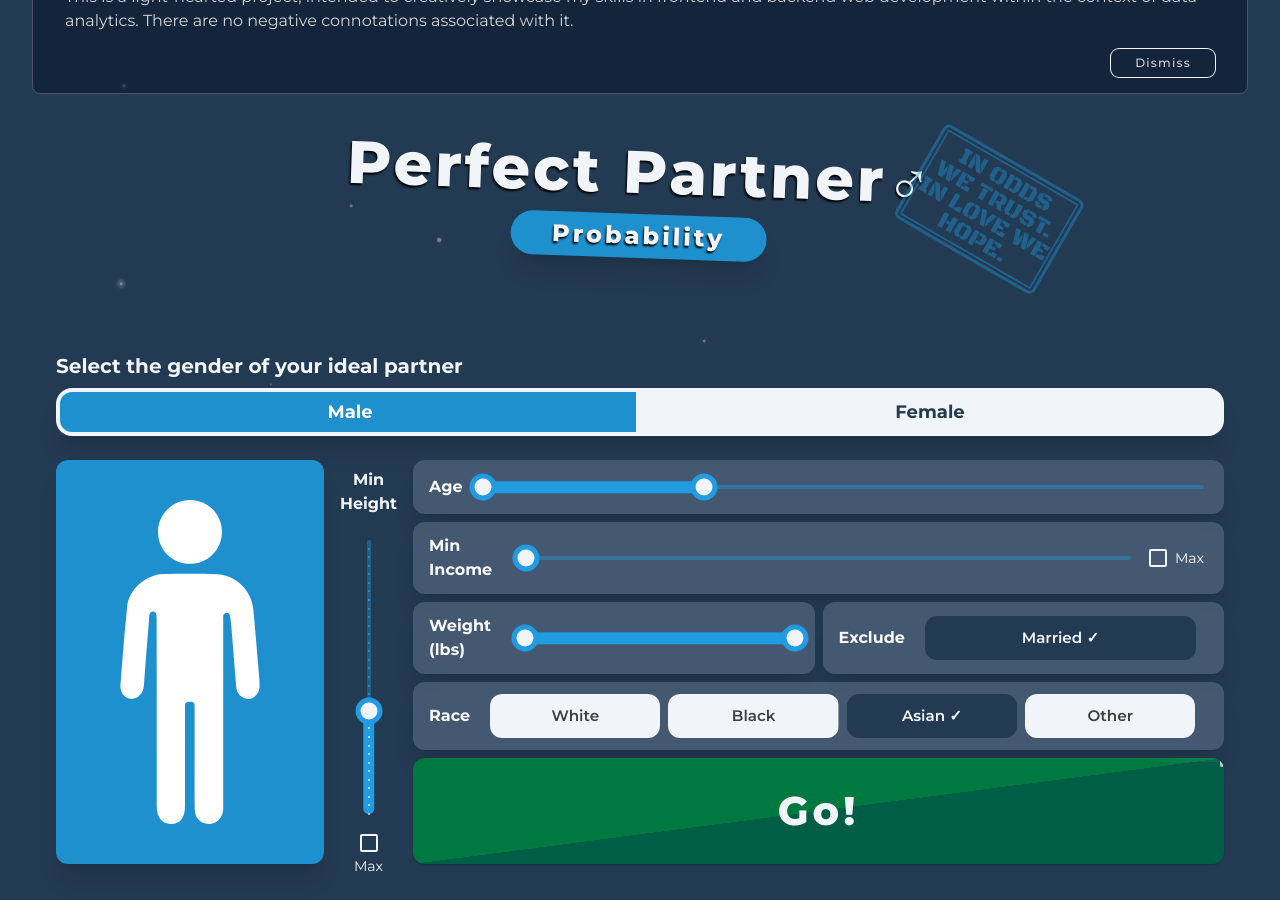
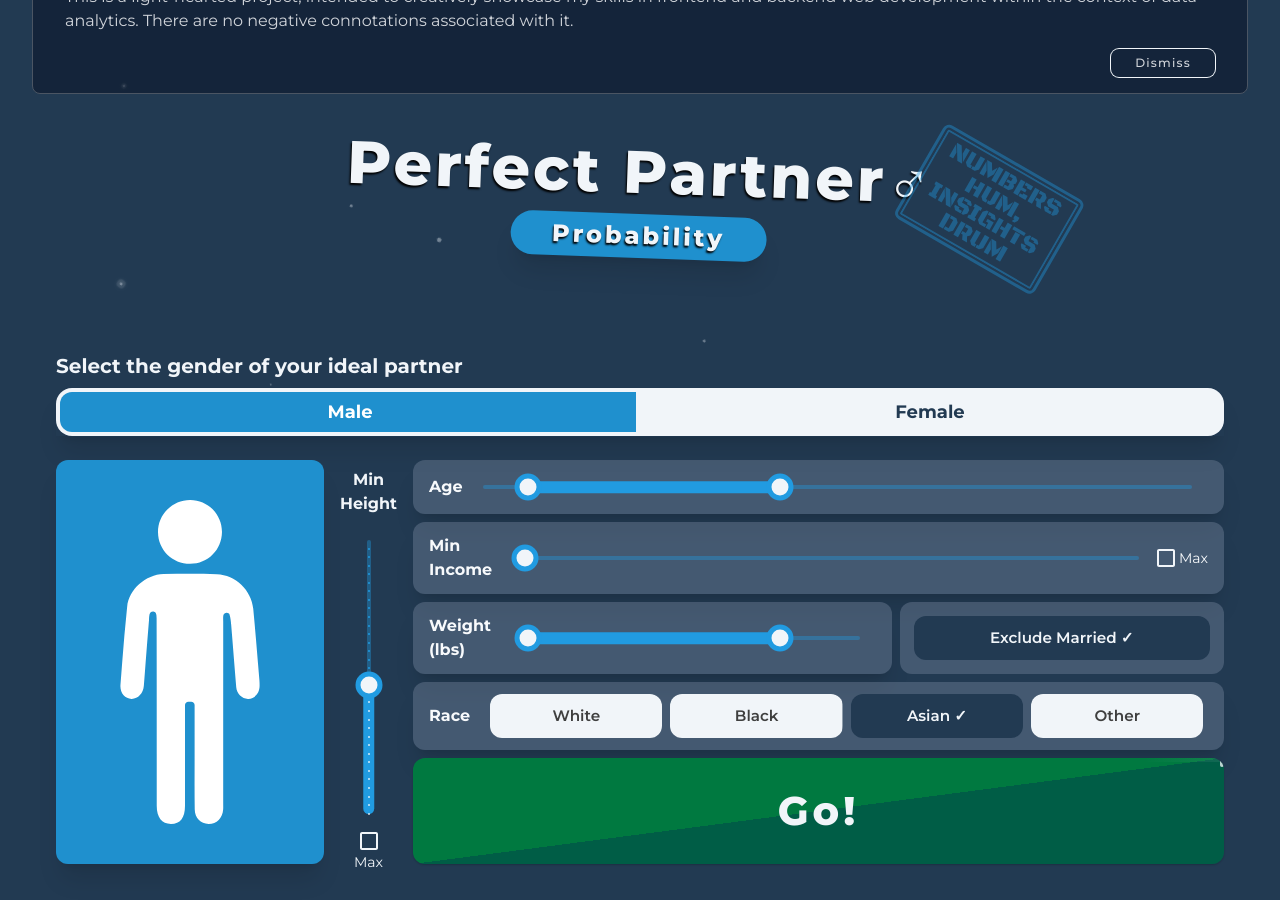
Before and after one commit to numanwaziri/how-rare-am-i, a React (Vite) app in the folder Frontend_React/: page / in a window 1280 px wide. Shown: the part 100-1000 px from the top of the page. Built offline with nearby package versions, Linux system fonts and the light colour scheme.

Commit message:
add animation to min/max flip and some other small changes

```diff
--- a/Frontend_React/src/App.jsx
+++ b/Frontend_React/src/App.jsx
@@ -11,18 +11,18 @@ function App({ sex, setSex, sexColors }) {
   const resultSection = useRef(null);
 
   const [height, setHeight] = useSessionStorageState("height", {
-    val: 152.4,
+    val: 160.02,
     isMax: false,
   });
   const [weight, setWeight] = useSessionStorageState(
     "weight",
-    [29.4835, 256.27968905],
+    [29.4835, 201.849],
   );
   const [income, setIncome] = useSessionStorageState("income", {
     val: 0,
     isMax: false,
   });
-  const [age, setAge] = useSessionStorageState("age", [18, 37]);
+  const [age, setAge] = useSessionStorageState("age", [22, 44]);
   const [race, setRace] = useSessionStorageState("race", {
     White: false,
     Black: false,
--- a/Frontend_React/src/components/CheckBoxGrid/CheckboxGrid.jsx
+++ b/Frontend_React/src/components/CheckBoxGrid/CheckboxGrid.jsx
@@ -34,10 +34,10 @@ const CheckboxGrid = memo(({ items, sex, value, setValue }) => {
       </div>
 
       <span
-        className={`texte -ml-1 rounded text-left text-xs font-bold text-slate-100 transition-all  ${
-          areAllChecked || (areNoneChecked && items.length !== 2)
-            ? "scale-100 max-sm:-ml-1"
-            : "-ml-7 scale-0 max-sm:-ml-10"
+        className={`texte -ml-1 rounded text-left text-xs font-bold text-slate-100 transition-all duration-100  ${
+          areAllChecked || areNoneChecked
+            ? "-mr-5 scale-100 opacity-100 max-sm:-ml-2"
+            : "-ml-12 scale-0 opacity-0 max-sm:-ml-14"
         }`}
       >
         {items.length === 4 ? "Any" : ""}
--- a/Frontend_React/src/components/CompositeComponents/Controls.jsx
+++ b/Frontend_React/src/components/CompositeComponents/Controls.jsx
@@ -5,6 +5,7 @@ import { CustomSlider } from "../CustomSlider.jsx";
 import { HorizontalStack } from "./HorizontalStack.jsx";
 import CheckboxGrid from "../CheckBoxGrid/CheckboxGrid.jsx";
 import { FancyButton } from "../FancyButton.jsx";
+import CustomCheckbox from "../CheckBoxGrid/CustomCheckbox.jsx";
 export const Controls = memo(
   ({
     sex,
@@ -136,7 +137,30 @@ export const Controls = memo(
         />
 
         <HorizontalStack
-          text={income.isMax ? "Max Income" : "Min Income"}
+          text={
+            <>
+              {" "}
+              <span
+                className={`absolute inline-block transition-all ${
+                  income.isMax
+                    ? "rotate-0 opacity-100"
+                    : "-rotate-180 opacity-0"
+                }`}
+              >
+                Max
+              </span>
+              <span
+                className={`  inline-block transition-all ${
+                  !income.isMax
+                    ? "rotate-0 opacity-100"
+                    : "rotate-180 opacity-0"
+                }`}
+              >
+                Min
+              </span>
+              Income
+            </>
+          }
           component={memoizedIncomeSlider}
           checkbox={true}
           setCheckboxValue={setIncome}
@@ -144,8 +168,23 @@ export const Controls = memo(
         />
 
         <div className="flex gap-2 max-lg:flex-col">
-          <HorizontalStack text="Weight (lbs)" component={WeightSlider} />
-          <HorizontalStack text="Exclude" component={excludeCheckboxGrid} />
+          <div className="flex-1 lg:w-3/5">
+            <HorizontalStack text="Weight (lbs)" component={WeightSlider} />
+          </div>
+          <div className="rounded-xl bg-slate-400 bg-opacity-30 px-3 py-2 max-sm:h-14  lg:w-2/5 lg:px-3.5">
+            <CustomCheckbox
+              sex={sex}
+              dataName="Exclude Married"
+              checked={exclude["Married"]}
+              onChange={(isChecked) =>
+                setExclude({
+                  ...exclude,
+                  Married: isChecked,
+                })
+              }
+            />
+            {/*<HorizontalStack component={excludeCheckboxGrid} />*/}
+          </div>
         </div>
         <HorizontalStack text="Race" component={raceCheckboxGrid} />
         <div className="sm:h-[6.63rem]">
--- a/Frontend_React/src/components/CompositeComponents/HorizontalStack.jsx
+++ b/Frontend_React/src/components/CompositeComponents/HorizontalStack.jsx
@@ -55,7 +55,7 @@ export const HorizontalStack = ({
   }, [isSmallScreen, value]);
 
   return (
-    <div className="flex flex-1 items-center justify-center gap-5 rounded-xl bg-slate-400 bg-opacity-30 py-3 pl-4 pr-5 shadow-xl max-sm:gap-4 max-sm:py-1 max-sm:pl-3 ">
+    <div className="flex flex-1 items-center justify-center gap-5 rounded-xl bg-slate-400 bg-opacity-30 py-3 pl-4 pr-8 shadow-xl max-sm:gap-4 max-sm:py-1 max-sm:pl-3 ">
       <span className="   text-left font-bold  text-slate-50 max-sm:text-sm">
         {text}
       </span>
@@ -63,7 +63,7 @@ export const HorizontalStack = ({
       {checkbox && (
         <>
           {memoizedCheckbox}
-          <span className="max-sm:-ml-6.5 -ml-6 text-sm text-slate-50 max-sm:-mr-2">
+          <span className="-ml-7 -mr-4 text-sm text-slate-50 max-sm:-ml-6 max-sm:-mr-4">
             Max
           </span>
         </>
--- a/Frontend_React/src/sections/Form.jsx
+++ b/Frontend_React/src/sections/Form.jsx
@@ -70,8 +70,8 @@ export const Form = ({
 
   const memoizedCheckbox = useMemo(() => {
     const style = {
-      marginTop: !isSmallScreen ? "0.5rem" : "0rem",
-      marginLeft: isSmallScreen ? "0.5rem" : "0rem",
+      marginTop: !isSmallScreen ? "0.4rem" : "0rem",
+      marginLeft: isSmallScreen ? "0.2rem" : "0rem",
     };
     const heightMinMaxToggle = (e) => {
       setHeight({ ...height, isMax: e.target.checked });
@@ -104,7 +104,26 @@ export const Form = ({
         <div className=" flex">
           <div className=" flex flex-1 items-center justify-center transition-all max-sm:py-3 sm:flex-col ">
             <span className=" text-center font-bold text-slate-100 max-sm:mr-4  max-sm:text-sm sm:mb-6  sm:mt-2">
-              {height.isMax ? "Max" : "Min"} <br />
+              <span
+                className={`absolute inline-block transition-all ${
+                  height.isMax
+                    ? "rotate-0 opacity-100"
+                    : "-rotate-180 opacity-0"
+                }`}
+              >
+                Max
+              </span>
+              <span
+                className={`  inline-block transition-all ${
+                  !height.isMax
+                    ? "rotate-0 opacity-100"
+                    : "rotate-180 opacity-0"
+                }`}
+              >
+                Min
+              </span>
+              <br />
+              {/*{height.isMax ? "s" : "Min"} <br />*/}
               Height
             </span>
 
@@ -123,7 +142,9 @@ export const Form = ({
             />
 
             {memoizedCheckbox}
-            <span className="text-sm text-slate-100 sm:-mt-2">Max</span>
+            <span className="text-sm text-slate-100 max-sm:-ml-2 max-sm:mr-1.5 sm:-mt-2.5 sm:mb-1">
+              Max
+            </span>
           </div>
         </div>
 
--- a/Frontend_React/src/sections/Header.jsx
+++ b/Frontend_React/src/sections/Header.jsx
@@ -27,7 +27,7 @@ export const Header = memo(({ sex }) => {
             sex === "Male" ? "rubber-male " : "rubber-female"
           }`}
         >
-          In odds we trust. In love we hope.
+          Numbers hum, Insights drum
         </span>
       </div>
     </header>
--- a/Frontend_React/src/sections/Results.jsx
+++ b/Frontend_React/src/sections/Results.jsx
@@ -75,7 +75,7 @@ export const Results = ({
           weightMin * 2.20462262185,
         )}-${Math.round(weightMax * 2.20462262185)} lbs`;
       } else {
-        text = "Any weight";
+        text = "any weight";
       }
 
       criteria.push(text);
```
